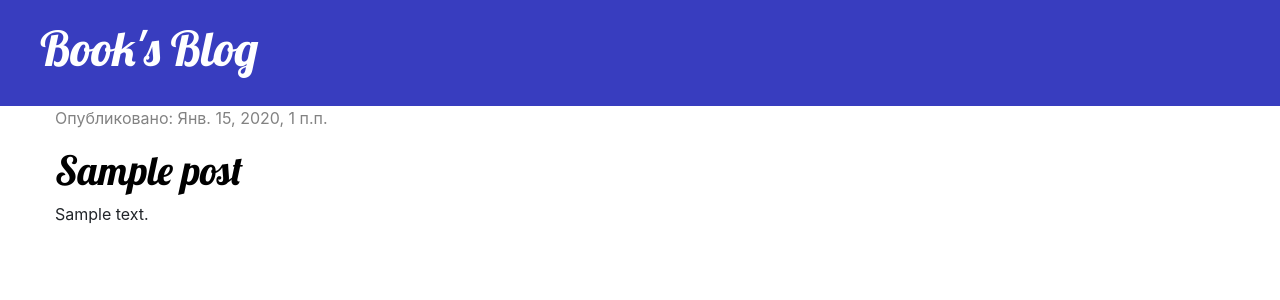
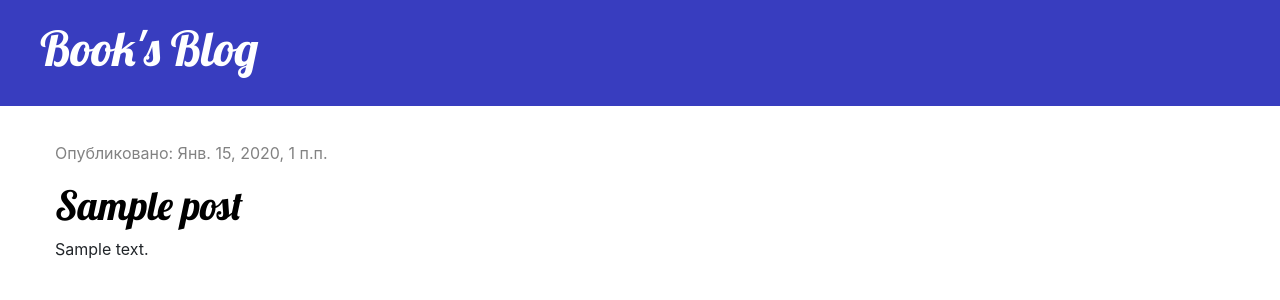
Before and after one commit to ggeraldina/blog, a Django app: page / in a window 1280 px wide. Shown: the top 300 px of the page. Run offline with Django 3.2, Linux system fonts and the light colour scheme; tables that the repository leaves empty hold one stand-in row (values such as "Sample post"); some libraries are stand-ins or nearby versions.

Commit message:
Fixed CSS

```diff
--- a/blog/static/css/blog.css
+++ b/blog/static/css/blog.css
@@ -38,6 +38,7 @@ h1, h2, h3, h4 {
 }
 
 .post {
+    margin-top: 35px;
     margin-bottom: 70px;
 }
 
```
